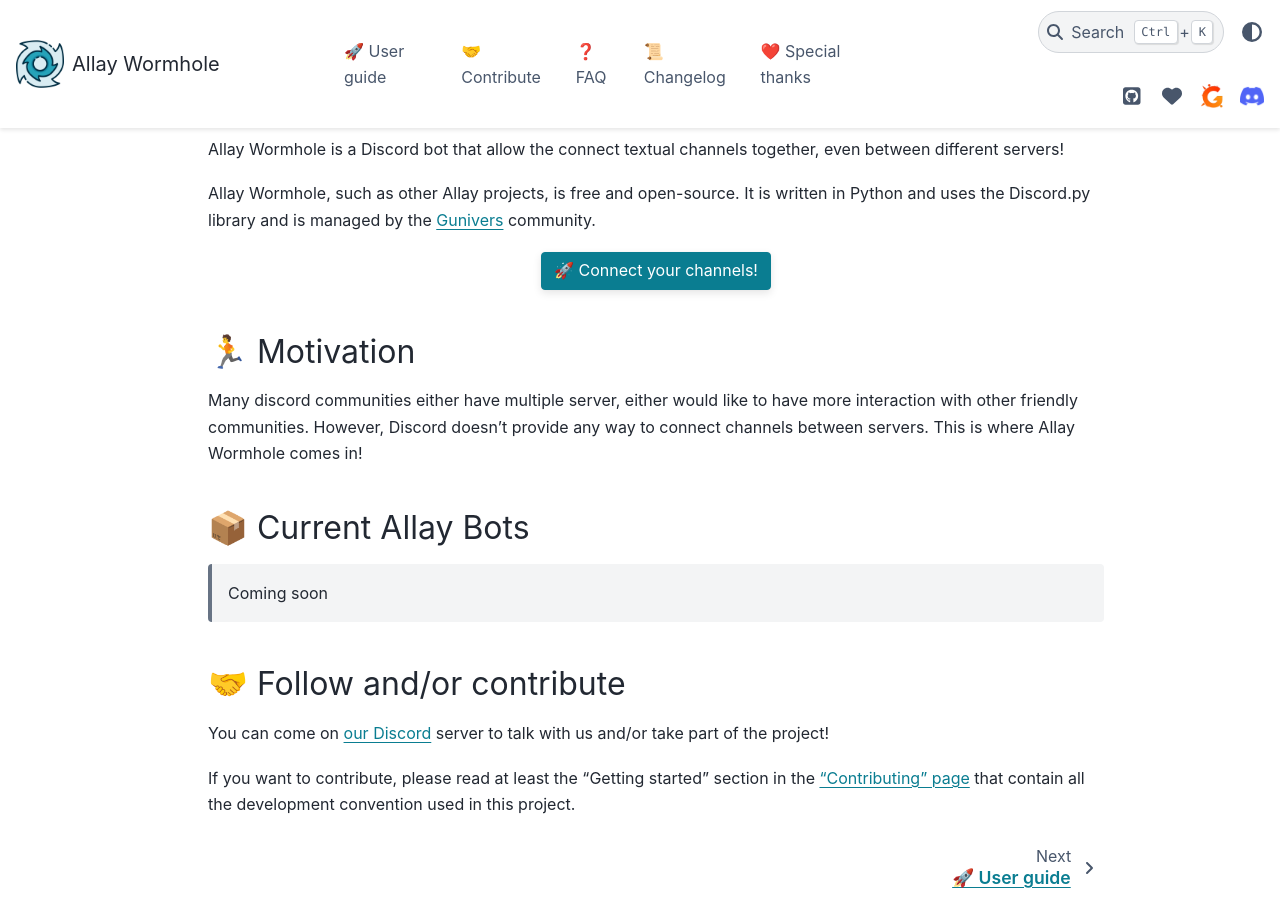
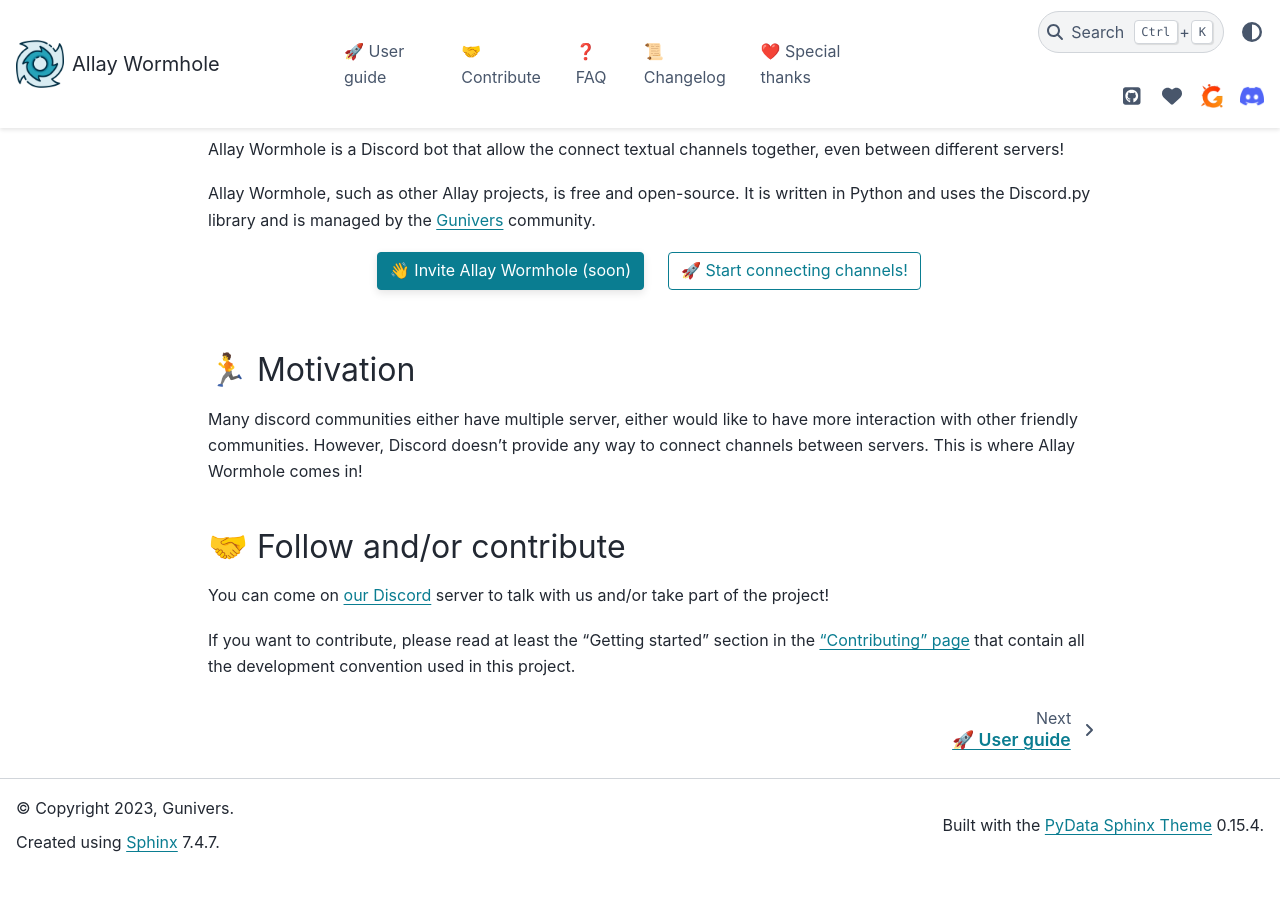
Before and after one commit to Allay-bots/Wormhole, a Sphinx documentation site: the page built from docs/index.md, in a window 1280 px wide and 900 px high, scrolled down 418 px. Built offline with Sphinx 7.4.7 and the PyData theme 0.15.4, drawn with Linux system fonts in a browser that asks for light colours; after the commit the page ends 1290 px from its top, so only the background shows below that.

Commit message:
Updated doc

````diff
--- a/docs/index.md
+++ b/docs/index.md
@@ -22,23 +22,35 @@
 
 Allay Wormhole, such as other Allay projects, is free and open-source. It is written in Python and uses the Discord.py library and is managed by the [Gunivers](https://gunivers.net) community.
 
+::::{grid} 2
+
+:::{grid-item}
+
+```{button-link} #
+:color: primary
+:align: right
+:shadow:
+
+👋 Invite Allay Wormhole (soon)
+```
+
+:::
+:::{grid-item}
+
 ```{button-link} getting_started.html
 :color: primary
-:align: center
-:shadow:
+:align: left
+:outline:
 
-🚀 Connect your channels!
+🚀 Start connecting channels!
 ```
+
+:::
+::::
 
 ## 🏃 Motivation
 
 Many discord communities either have multiple server, either would like to have more interaction with other friendly communities. However, Discord doesn't provide any way to connect channels between servers. This is where Allay Wormhole comes in!
-
-## 📦 Current Allay Bots
-
-```{include} plugins_grid.md
-```
-
 
 ## 🤝 Follow and/or contribute
 
````
